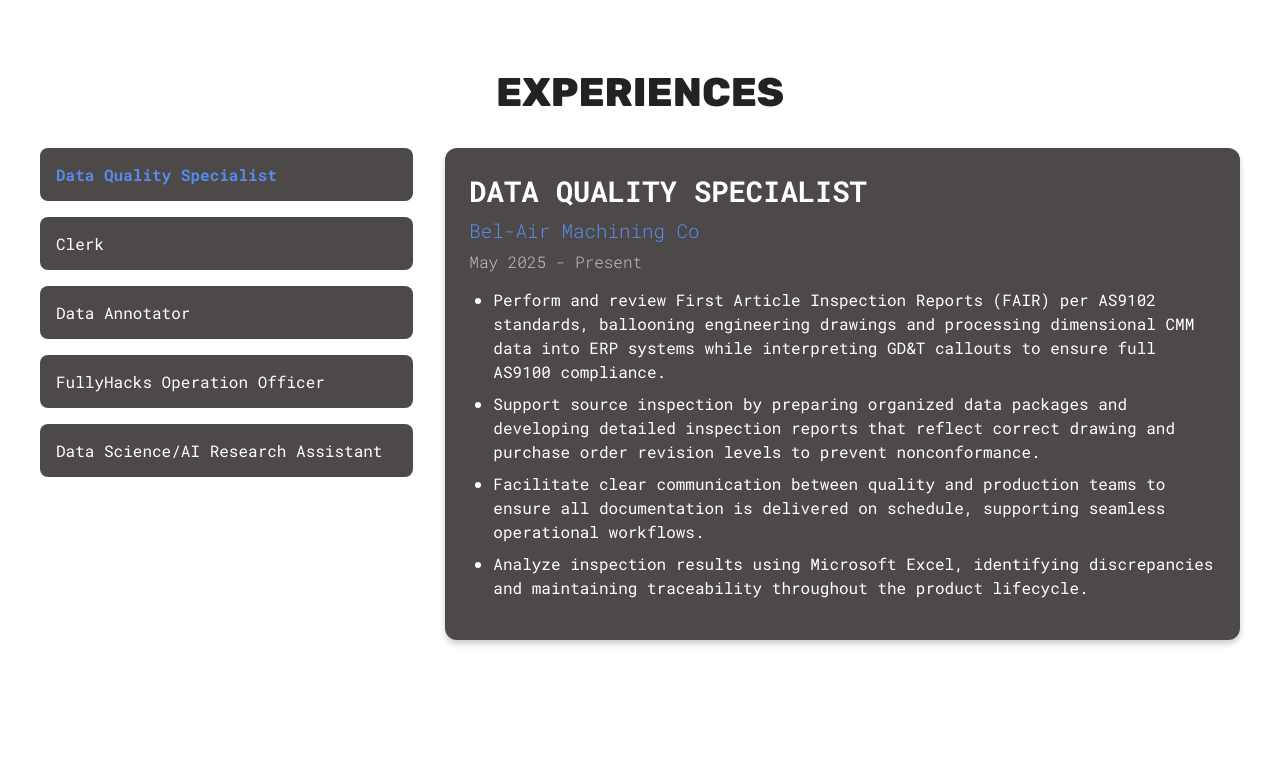
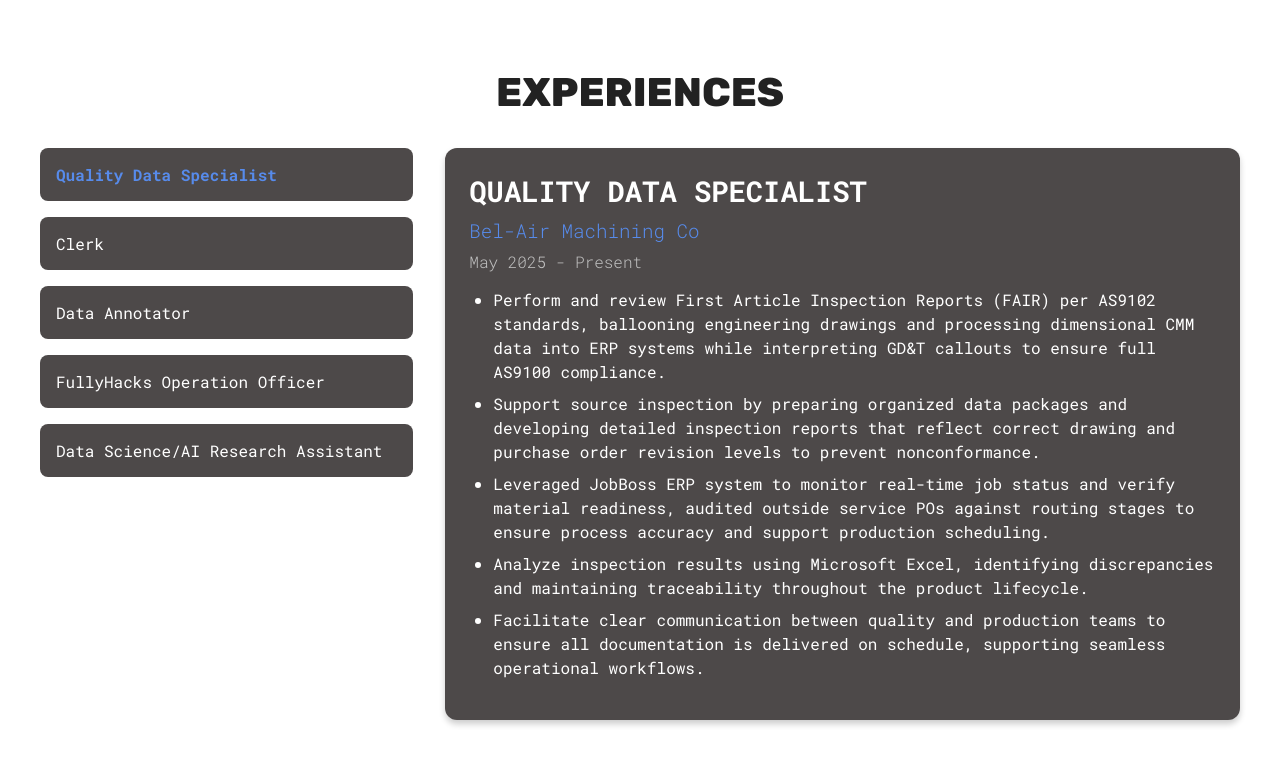
Before and after one commit to trangn03/Portfolio, a React (Vite) app: page / in a window 1280 px wide. Shown: the part 573-1351 px from the top of the page. Built offline with nearby package versions, Linux system fonts and the light colour scheme.

Commit message:
Update Experiences.jsx

```diff
--- a/src/sections/Experience/Experiences.jsx
+++ b/src/sections/Experience/Experiences.jsx
@@ -4,14 +4,15 @@ import styles from './ExperiencesStyles.module.css';
 function Experiences() {
   const experiences = [
     {
-      role: 'Data Quality Specialist',
+      role: 'Quality Data Specialist',
       company: 'Bel-Air Machining Co',
       duration: 'May 2025 - Present',
       details: [
         'Perform and review First Article Inspection Reports (FAIR) per AS9102 standards, ballooning engineering drawings and processing dimensional CMM data into ERP systems while interpreting GD&T callouts to ensure full AS9100 compliance.',
         'Support source inspection by preparing organized data packages and developing detailed inspection reports that reflect correct drawing and purchase order revision levels to prevent nonconformance.',
+        'Leveraged JobBoss ERP system to monitor real-time job status and verify material readiness, audited outside service POs against routing stages to ensure process accuracy and support production scheduling.',
+        'Analyze inspection results using Microsoft Excel, identifying discrepancies and maintaining traceability throughout the product lifecycle.',
         'Facilitate clear communication between quality and production teams to ensure all documentation is delivered on schedule, supporting seamless operational workflows.',
-        'Analyze inspection results using Microsoft Excel, identifying discrepancies and maintaining traceability throughout the product lifecycle.',
       ],
     },
     {
```
